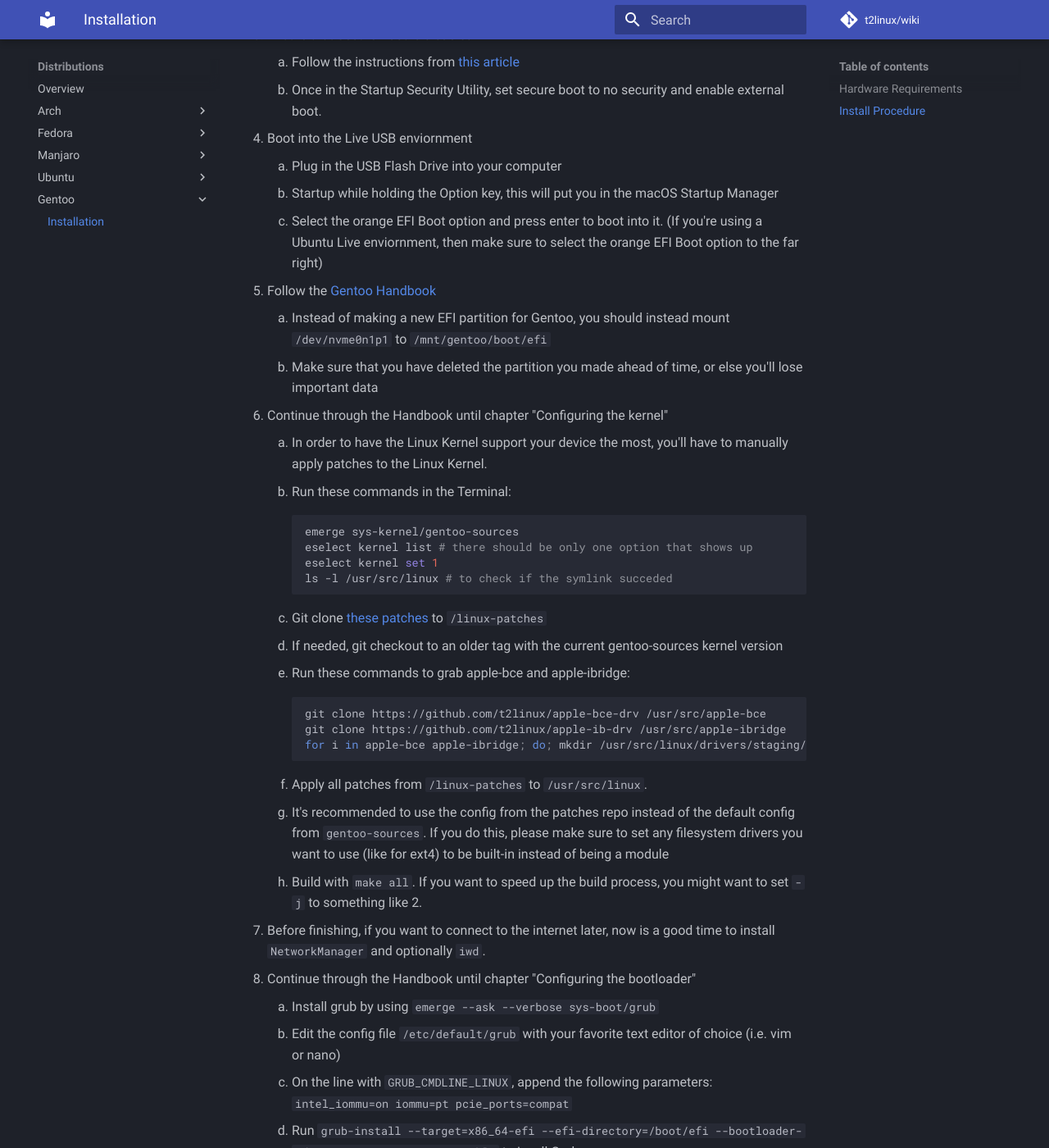
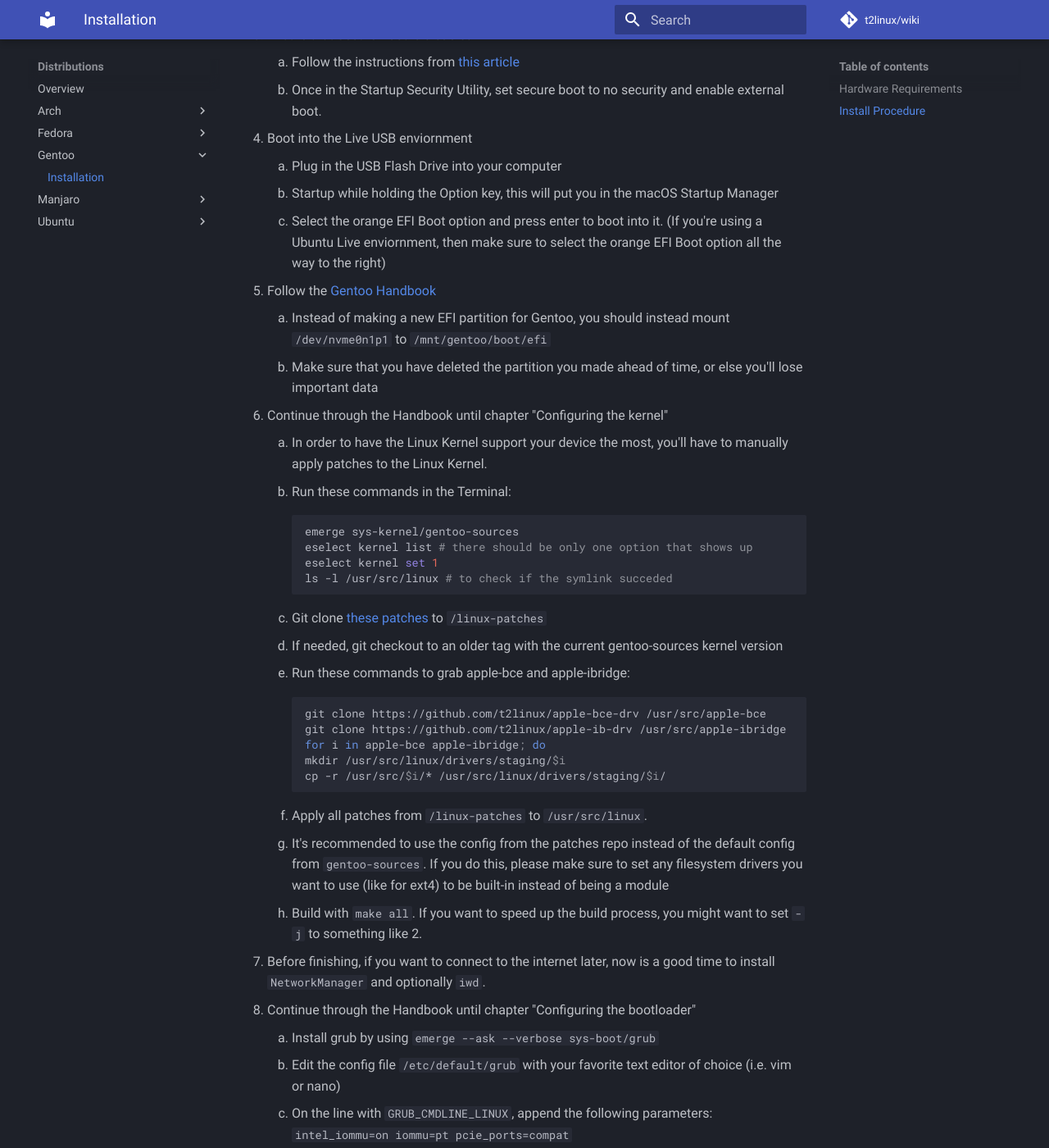
Before and after one commit to t2linux/wiki, an MkDocs documentation site: the page built from docs/distributions/gentoo/installation.md, in a window 1280 px wide and 1400 px high, scrolled down 874 px. Shown: the whole window at 82% size. Built offline with MkDocs 1.6.1 and Material for MkDocs 9.7.7, drawn with Linux system fonts in a browser that asks for light colours; comment, search, counter and statistics services are not loaded.

````diff
--- a/docs/distributions/gentoo/installation.md
+++ b/docs/distributions/gentoo/installation.md
@@ -18,7 +18,7 @@
 4. Boot into the Live USB enviornment
 	1. Plug in the USB Flash Drive into your computer
 	2. Startup while holding the Option key, this will put you in the macOS Startup Manager
-	3. Select the orange EFI Boot option and press enter to boot into it. (If you're using a Ubuntu Live enviornment, then make sure to select the orange EFI Boot option to the far right)
+	3. Select the orange EFI Boot option and press enter to boot into it. (If you're using a Ubuntu Live enviornment, then make sure to select the orange EFI Boot option all the way to the right)
 5. Follow the [Gentoo Handbook](https://wiki.gentoo.org/wiki/Handbook:AMD64/Installation/Disks)
 	1. Instead of making a new EFI partition for Gentoo, you should instead mount `/dev/nvme0n1p1` to `/mnt/gentoo/boot/efi`
 	2. Make sure that you have deleted the partition you made ahead of time, or else you'll lose important data
@@ -37,7 +37,9 @@
 	```bash
 	git clone https://github.com/t2linux/apple-bce-drv /usr/src/apple-bce
 	git clone https://github.com/t2linux/apple-ib-drv /usr/src/apple-ibridge
-	for i in apple-bce apple-ibridge; do; mkdir /usr/src/linux/drivers/staging/$i; cp -r /usr/src/$i/* /usr/src/linux/drivers/staging/$i/
+	for i in apple-bce apple-ibridge; do
+	mkdir /usr/src/linux/drivers/staging/$i
+	cp -r /usr/src/$i/* /usr/src/linux/drivers/staging/$i/
 	```
 	6. Apply all patches from `/linux-patches` to `/usr/src/linux`.
 	7. It's recommended to use the config from the patches repo instead of the default config from `gentoo-sources`. If you do this, please make sure to set any filesystem drivers you want to use (like for ext4) to be built-in instead of being a module
--- a/mkdocs.yml
+++ b/mkdocs.yml
@@ -58,6 +58,8 @@ nav:
                 - Home: distributions/fedora/home.md
                 - FAQ: distributions/fedora/faq.md
                 - Installation: distributions/fedora/installation.md
+          - Gentoo:
+                - Installation: distributions/gentoo/installation.md
           - Manjaro:
                 - Home: distributions/manjaro/home.md
                 - Building: distributions/manjaro/building.md
@@ -67,8 +69,6 @@ nav:
                 - Home: distributions/ubuntu/home.md
                 - FAQ: distributions/ubuntu/faq.md
                 - Installation: distributions/ubuntu/installation.md
-          - Gentoo:
-                - Installation: distributions/gentoo/installation.md
 
 extra_css:
     - assets/stylesheets/colors.css
````
